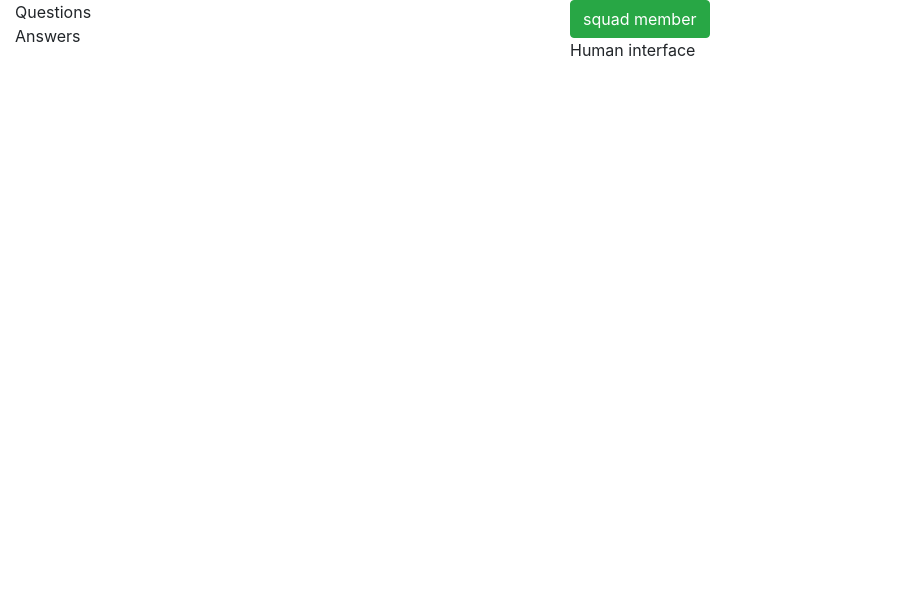
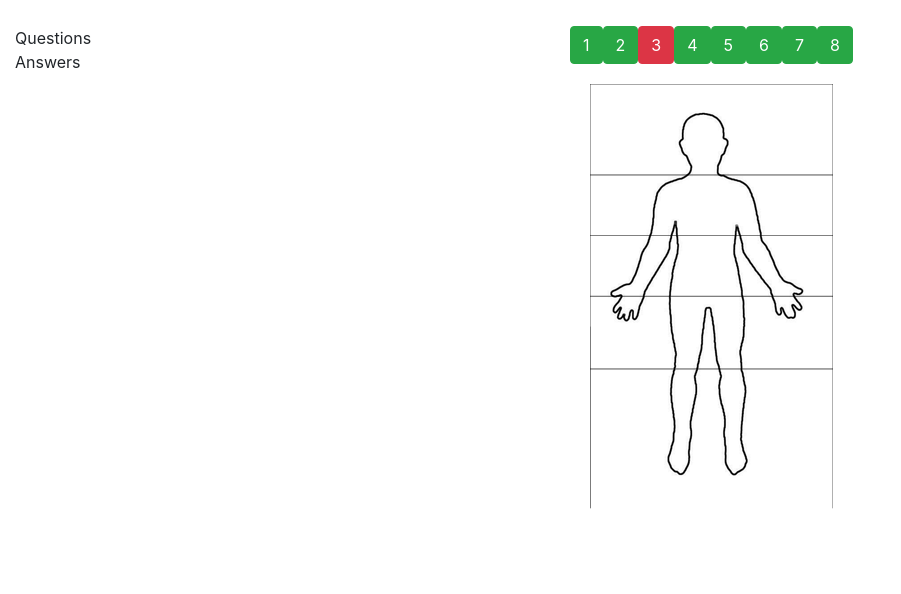
Before and after one commit to KaptenTiiguDev/uniform, a Flask app: page / in a window 1280 px wide. Shown: the top 594 px of the page, without its empty margins (0-901 px from the left). Run offline with Flask 2, Linux system fonts and the light colour scheme; some libraries are stand-ins or nearby versions.

Commit message:
the little dude iamge

```diff
--- a/static/stylesheet.css
+++ b/static/stylesheet.css
@@ -1 +1,11 @@
 /*Stylesheet*/
+.center {
+    margin: auto;
+    width: 50%;
+    padding: 10px;
+}
+#canvas{
+	background-image:url('human3.png');
+	background-repeat: no-repeat;
+	margin:10px
+}
--- a/templates/index.html
+++ b/templates/index.html
@@ -4,12 +4,13 @@
     <meta charset="UTF-8">
     <title>Health monitoring uniform</title>
     <link rel="stylesheet" type="text/css" href="/static/bootstrap.min.css">
+    <link rel="stylesheet" type="text/css" href="/static/stylesheet.css">
     <script src="/static/jquery.js"></script>
     <script src="/static/bootstrap.min.js"></script>
     <script src="/static/test.js"></script>
 </head>
 <body>
-<divi class="container row">
+<divi class="container row" style="padding-top:2%">
     <div class="firstBlock col-lg-6">
         <div class="row">
             <div class="questions col-md-12">Questions</div>
@@ -18,14 +19,82 @@
     </div>
     <div class="secondBlock col-lg-6">
         <div class="row">
-            <div class="squadButtons col-lg-12">
-                <button type="button" class="btn btn-success">squad member </button>
+            <div id="squad" class="squadButtons col-lg-12 pull-right">
+
             </div>
+        </div>
+        <div class="row">
             <div class="interface col-lg-12">
-                <p>Human interface</p>
+                <canvas id="canvas" class="center" width="400px" height="800px"></canvas>
             </div>
         </div>
     </div>
 </divi>
 </body>
+<script>
+    function getMemberStatus(){
+        $.ajax({
+            type:"GET",
+            url: "http://localhost:5000/members",
+            success: function(data) {
+                alert(data);
+                return data
+            },
+            error: function(jqXHR, textStatus, errorThrown) {
+                                    //alert(jqXHR.status);
+            }
+        });
+    }
+
+    t="";
+
+    var canvas = document.getElementById("canvas");
+    var context = canvas.getContext("2d");
+    function drawBoard(){
+        //x,y
+        context.moveTo(0,0);
+        context.lineTo(400,0);
+
+        context.moveTo(0,150);
+        context.lineTo(400,150);
+
+        context.moveTo(0,250);
+        context.lineTo(400,250);
+
+        context.moveTo(0,350);
+        context.lineTo(400,350);
+
+        context.moveTo(0,470);
+        context.lineTo(400,470);
+
+        context.moveTo(0,0);
+        context.lineTo(0,700);
+        context.lineTo(0,400);
+
+        context.moveTo(400,0);
+        context.lineTo(400,700);
+
+        context.strokeStyle = "#42444";
+        context.stroke();
+    }
+
+    drawBoard();
+    var i;
+    var squad = document.getElementById('squad');
+    var canvas = document.getElementById('squad');
+    html = []
+    members = fakeData = [{'no':1,'status':1},{'no':2,'status':1},{'no':3,'status':0},{'no':4,'status':1},{'no':5,'status':1},{'no':6,'status':1},{'no':7,'status':1},{'no':8,'status':1}]//getMemberStatus();
+    for (i = 0; i < members.length; i++) {
+        st = members[i]['status'];
+        if(st){
+            classSt = "btn btn-success"
+        }
+        else{
+            classSt = "btn btn-danger"
+        }
+        html.push('<button type="button" class="'+classSt+'">'+members[i]['no']+'</button>')
+    }
+    squad.innerHTML = html.join("");
+
+</script>
 </html>
```
Also changed, not shown: static/human3.png (added).
